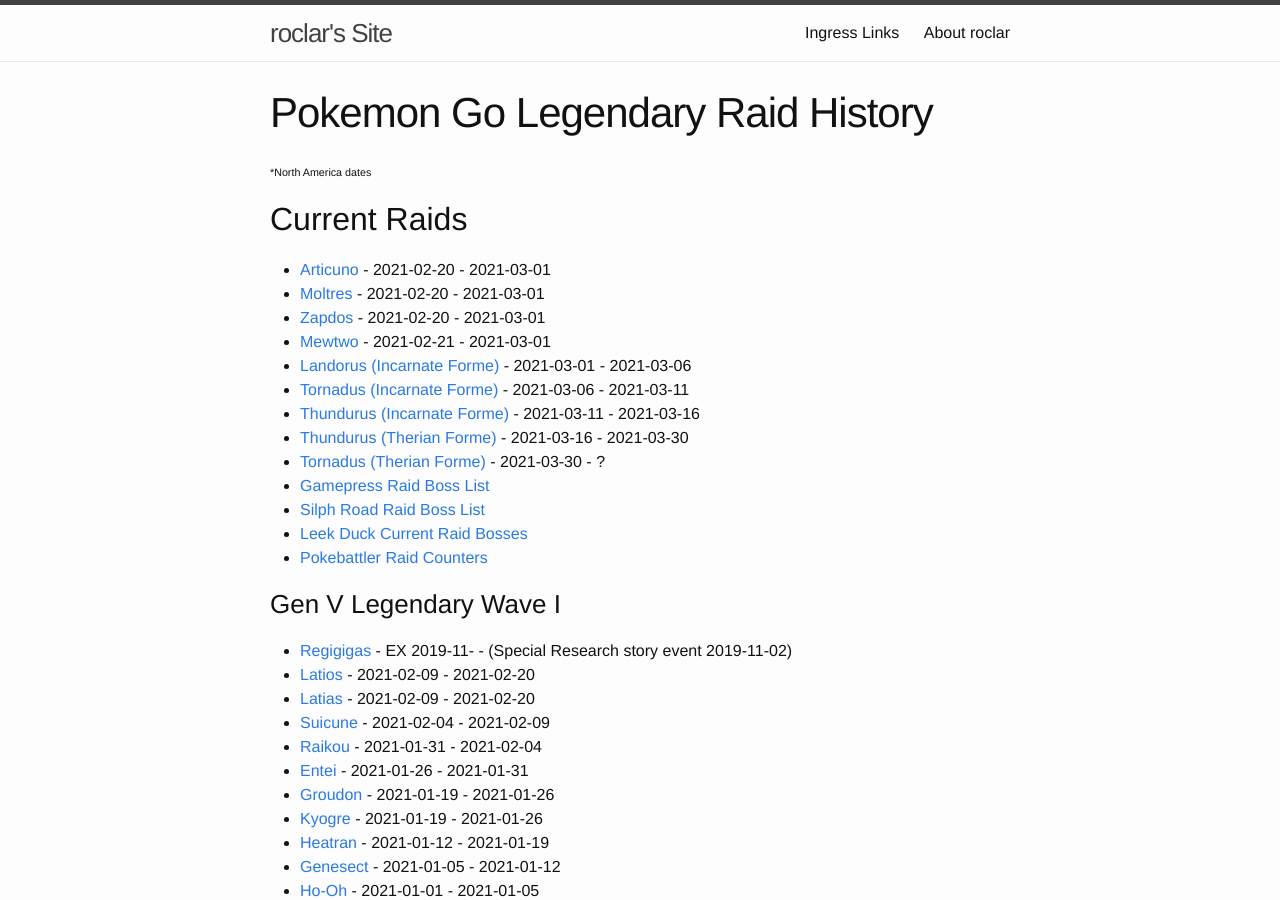
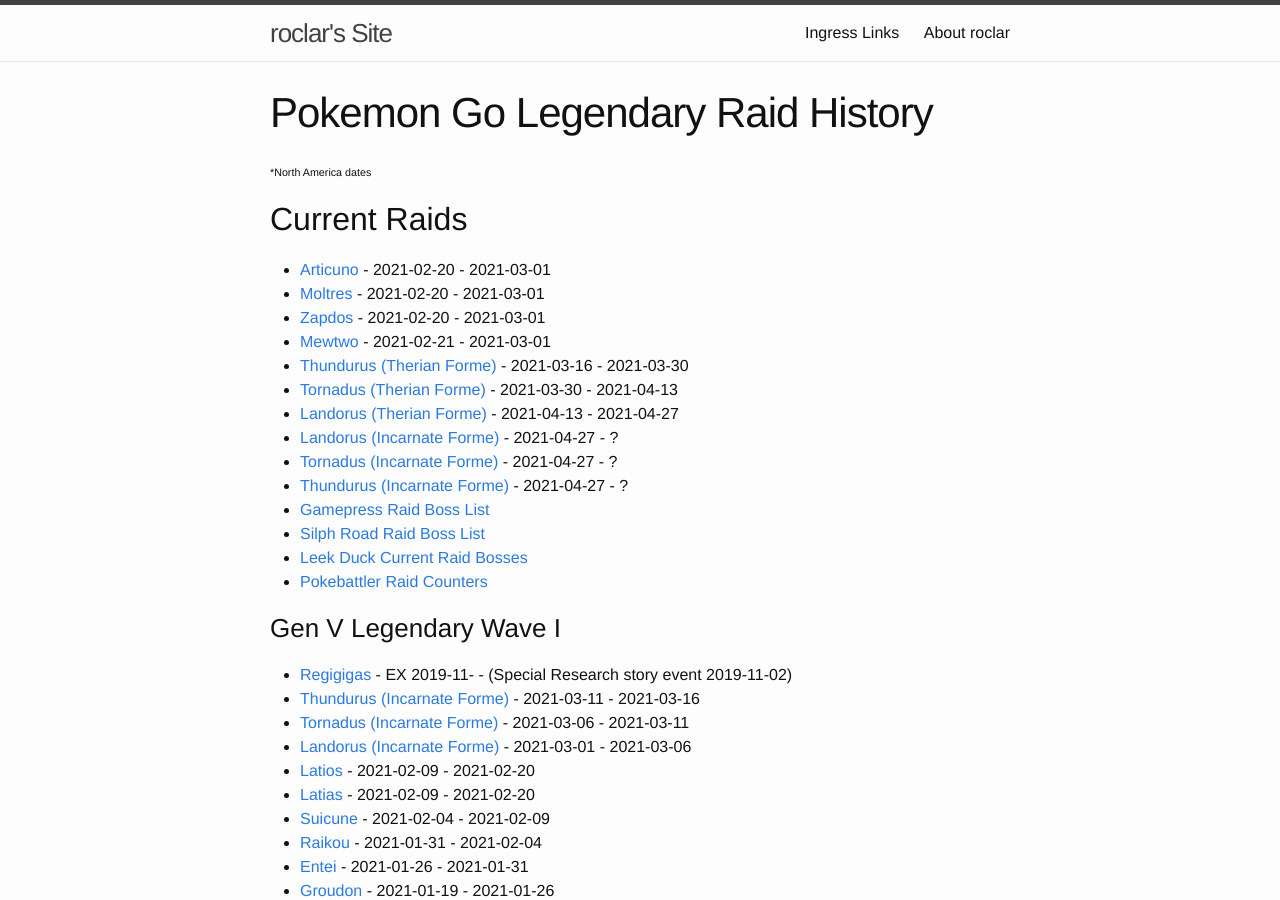
Before and after one commit to roclar/roclar.github.io, a Jekyll site: the page built from PoGoLegendaryHistory.md, in a window 1280 px wide and 900 px high. Built offline with Jekyll 4.4.1, drawn with Linux system fonts in a browser that asks for light colours; some of the changed text lies outside the part shown.

Commit message:
Updated for April legendaries

```diff
--- a/PoGoLegendaryHistory.md
+++ b/PoGoLegendaryHistory.md
@@ -11,11 +11,12 @@
 - [Moltres](https://db.pokemongohub.net/pokemon/146) - 2021-02-20 - 2021-03-01
 - [Zapdos](https://db.pokemongohub.net/pokemon/145) - 2021-02-20 - 2021-03-01
 - [Mewtwo](https://db.pokemongohub.net/pokemon/150) - 2021-02-21 - 2021-03-01
-- [Landorus (Incarnate Forme)](https://db.pokemongohub.net/pokemon/645?form=Incarnate) - 2021-03-01 - 2021-03-06
-- [Tornadus (Incarnate Forme)](https://db.pokemongohub.net/pokemon/641?form=Incarnate) - 2021-03-06 - 2021-03-11
-- [Thundurus (Incarnate Forme)](https://db.pokemongohub.net/pokemon/642?form=Incarnate) - 2021-03-11 - 2021-03-16
 - [Thundurus (Therian Forme)](https://db.pokemongohub.net/pokemon/642?form=Therian) - 2021-03-16 - 2021-03-30
-- [Tornadus (Therian Forme)](https://db.pokemongohub.net/pokemon/641?form=Therian) - 2021-03-30 - ?
+- [Tornadus (Therian Forme)](https://db.pokemongohub.net/pokemon/641?form=Therian) - 2021-03-30 - 2021-04-13
+- [Landorus (Therian Forme)](https://db.pokemongohub.net/pokemon/645?form=Therian) - 2021-04-13 - 2021-04-27
+- [Landorus (Incarnate Forme)](https://db.pokemongohub.net/pokemon/645?form=Incarnate) - 2021-04-27 - ?
+- [Tornadus (Incarnate Forme)](https://db.pokemongohub.net/pokemon/641?form=Incarnate) - 2021-04-27 - ?
+- [Thundurus (Incarnate Forme)](https://db.pokemongohub.net/pokemon/642?form=Incarnate) - 2021-04-27 - ?
 - [Gamepress Raid Boss List](https://pokemongo.gamepress.gg/raid-boss-list)
 - [Silph Road Raid Boss List](https://thesilphroad.com/raid-bosses)
 - [Leek Duck Current Raid Bosses](https://leekduck.com/boss/)
@@ -24,6 +25,9 @@
 ### Gen V Legendary Wave I
 
 - [Regigigas](https://db.pokemongohub.net/pokemon/486) - EX 2019-11- - (Special Research story event 2019-11-02)
+- [Thundurus (Incarnate Forme)](https://db.pokemongohub.net/pokemon/642?form=Incarnate) - 2021-03-11 - 2021-03-16
+- [Tornadus (Incarnate Forme)](https://db.pokemongohub.net/pokemon/641?form=Incarnate) - 2021-03-06 - 2021-03-11
+- [Landorus (Incarnate Forme)](https://db.pokemongohub.net/pokemon/645?form=Incarnate) - 2021-03-01 - 2021-03-06
 - [Latios](https://db.pokemongohub.net/pokemon/381) - 2021-02-09 - 2021-02-20
 - [Latias](https://db.pokemongohub.net/pokemon/380) - 2021-02-09 - 2021-02-20
 - [Suicune](https://db.pokemongohub.net/pokemon/245) - 2021-02-04 - 2021-02-09
```
Also changed, not shown: other parts of PoGoLegendaryHistory.md (+1 -0 lines).
